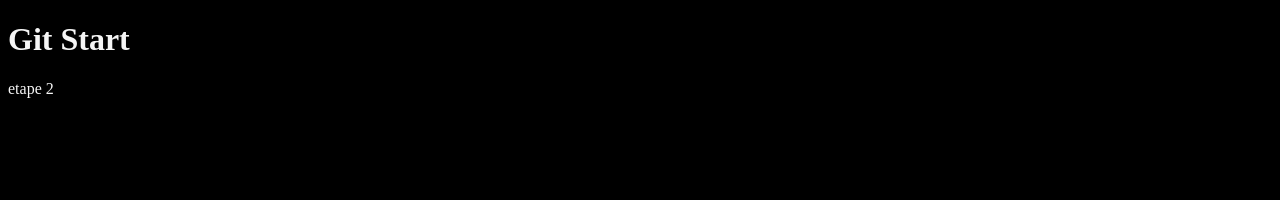
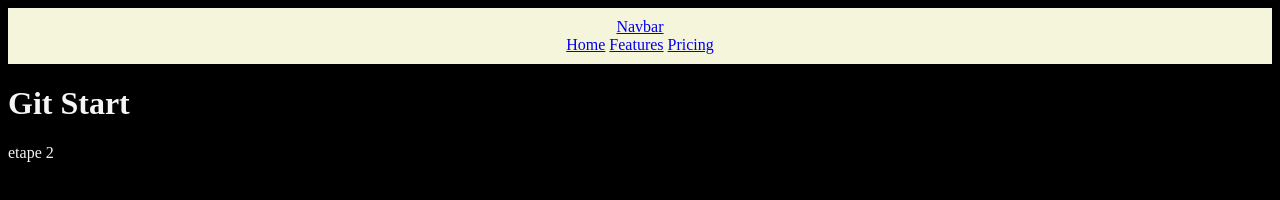
Before and after one commit to manumanmanman/cours-sur-git, a plain HTML site: page index.html in a window 1280 px wide. Drawn offline with Linux system fonts and the light colour scheme.

Commit message:
navbar add

```diff
--- a/css/styles.css
+++ b/css/styles.css
@@ -4,3 +4,8 @@ body{
 h1, p{
     color: whitesmoke;
 }
+nav{
+    background-color: beige;
+    padding: 10px;
+    text-align: center;
+}
--- a/index.html
+++ b/index.html
@@ -7,6 +7,14 @@
     <title>Git Exercice</title>
 </head>
 <body>
+    <nav class="navbar">
+        <a class="navbar-brand" href="#">Navbar</a>
+        <div class="navbar-nav">
+          <a class="nav-item nav-link" href="#">Home</a>
+          <a class="nav-item nav-link" href="#">Features</a>
+          <a class="nav-item nav-link" href="#">Pricing</a>
+        </div>
+      </nav>
     <h1>Git Start</h1>
     <p>etape 2</p>
 </body>
```
